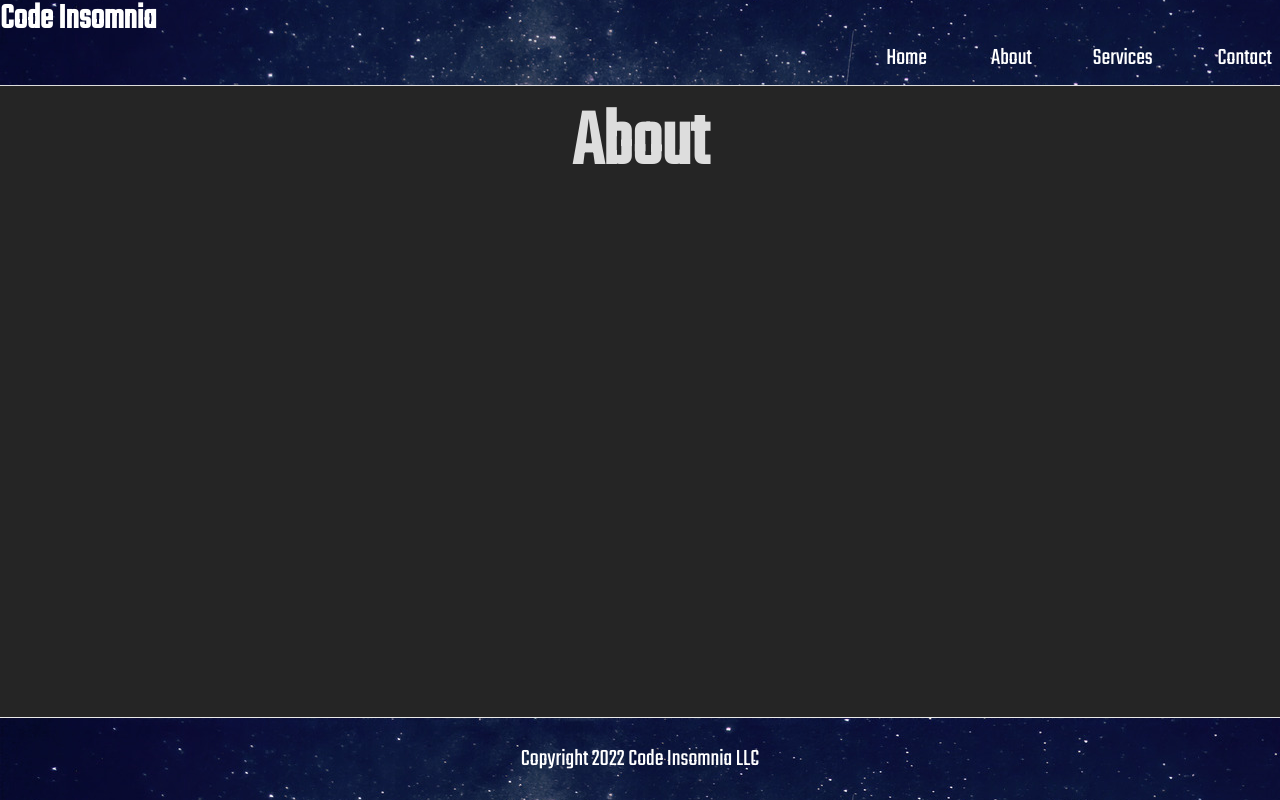
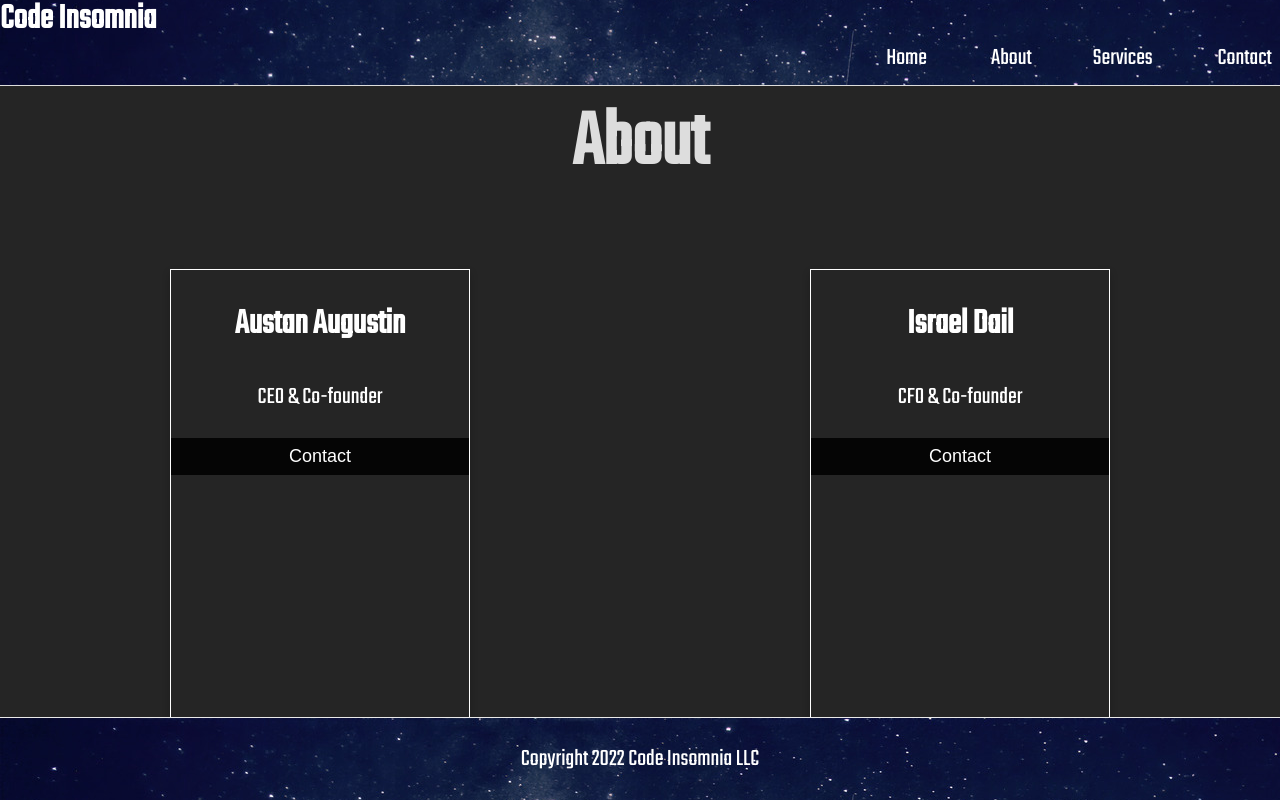
Before and after one commit to israeldail/Code-aire, a Next.js app in the folder codeinsomnia/: page /about in a window 1280 px wide. Built offline with nearby package versions, Linux system fonts and the light colour scheme.

Commit message:
aboutpage

```diff
--- /dev/null
+++ b/codeinsomnia/component/aboutcards.js
@@ -0,0 +1,14 @@
+import Image from 'next/image';
+
+export default function Aboutcards({about}){
+    return (
+        <section>
+            <image src="" />
+            <div>
+                <h2>{job.title}</h2>
+                <p>{company}</p>
+                <p>{company}</p>
+            </div>
+        </section>
+    )
+}
--- a/codeinsomnia/pages/about.js
+++ b/codeinsomnia/pages/about.js
@@ -1,4 +1,5 @@
 import Head from 'next/head'
+import Aboutcards from '../component/aboutcards';
 
 const About = () => {
   return (
@@ -13,6 +14,23 @@ const About = () => {
       </section>
 
     </div>
+
+    <div className='container'>
+    <div className='name-2'>
+      <h2>Austan Augustin</h2>
+      <p>CEO & Co-founder</p>
+      <button className='button'>
+        Contact
+      </button>
+    </div>
+    <div className='name-1'>
+      <h2>Israel Dail</h2>
+      <p>CFO & Co-founder</p>
+      <button className='button'>
+        Contact
+      </button>
+    </div>
+    </div>
     </>
   )
 }
--- a/codeinsomnia/styles/globals.css
+++ b/codeinsomnia/styles/globals.css
@@ -313,3 +313,56 @@ height: 20rem;
   background-size: cover;
 
 }
+
+/* about page*/
+
+ .name-1{
+  color: white;
+height: 20rem;
+  width: 50%;
+  margin: 1%;
+  margin-top: 2%;
+  text-align: left;
+  border: 1px solid white;
+  box-shadow: 0 4px 8px 0 rgba(0, 0, 0, 0.2);
+    max-width: 300px;
+    margin: auto;
+    text-align: center;
+    display: block;
+
+ }
+
+ .name-2{
+  color: white;
+height: 20rem;
+  width: 50%;
+  margin: 1%;
+  margin-top: 2%;
+  text-align: left;
+  border: 1px solid white;
+  box-shadow: 0 4px 8px 0 rgba(0, 0, 0, 0.2);
+    max-width: 300px;
+    margin: auto;
+    text-align: center;
+
+
+ }
+ button {
+  border: none;
+  outline: 0;
+  display: inline-block;
+  padding: 8px;
+  color: white;
+  background-color: #000;
+  text-align: center;
+  cursor: pointer;
+  width: 100%;
+  font-size: 18px;
+}
+
+.container{
+  display: flex;
+  justify-content: space-between;
+flex-direction: row;
+flex-wrap: wrap;
+}
```
